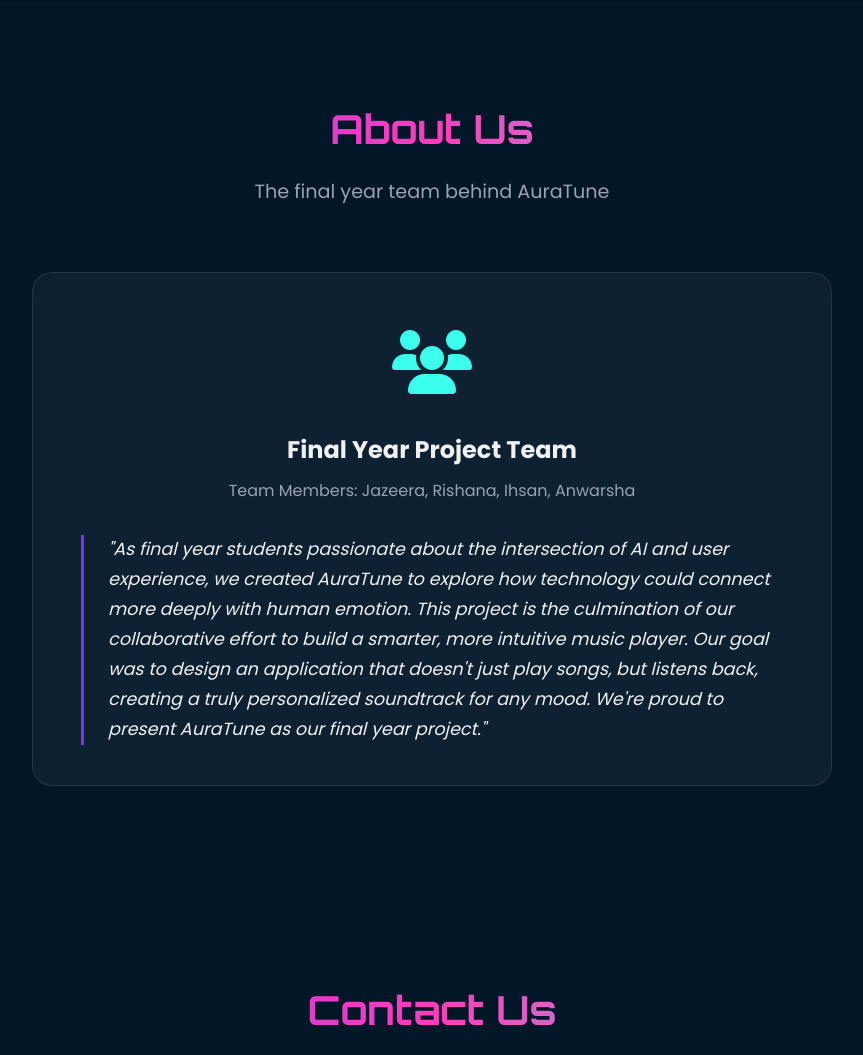
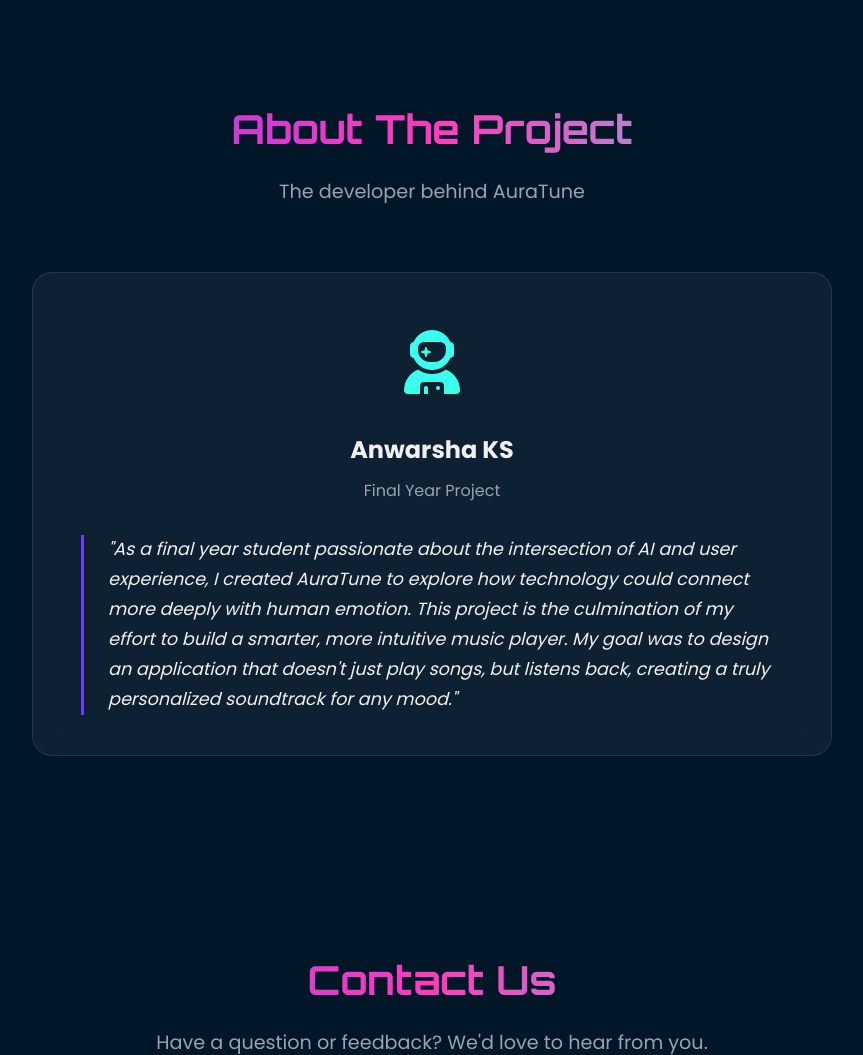
Before and after one commit to Anwarsha7/emotion-music-player, a Flask app: page / in a window 1280 px wide. Shown: the part 2644-3699 px from the top of the page, without its empty margins (208-1071 px from the left). Run offline with Flask 3, Linux system fonts and the light colour scheme.

Commit message:
Updated UI and fixed emotion detection issue

```diff
--- a/templates/landing.html
+++ b/templates/landing.html
@@ -714,19 +714,19 @@
 
     <section class="section" id="vision">
         <div class="section-title" data-aos="fade-up">
-        <h2>About Us</h2>
-        <p>The final year team behind AuraTune</p>
+        <h2>About The Project</h2>
+        <p>The developer behind AuraTune</p>
         </div>
 
         <div class="vision-container" data-aos="fade-up" data-aos-delay="200">
             <div class="team-info">
-                <div class="team-avatar"><i class="fas fa-users"></i></div>
-                <h3>Final Year Project Team</h3>
-                <p>Team Members: Jazeera, Rishana, Ihsan, Anwarsha</p>
+                <div class="team-avatar"><i class="fas fa-user-astronaut"></i></div>
+                <h3>Anwarsha KS</h3>
+                <p>Final Year Project</p>
             </div>
             <div class="vision-text">
                 <blockquote>
-                "As final year students passionate about the intersection of AI and user experience, we created AuraTune to explore how technology could connect more deeply with human emotion. This project is the culmination of our collaborative effort to build a smarter, more intuitive music player. Our goal was to design an application that doesn't just play songs, but listens back, creating a truly personalized soundtrack for any mood. We're proud to present AuraTune as our final year project."
+                "As a final year student passionate about the intersection of AI and user experience, I created AuraTune to explore how technology could connect more deeply with human emotion. This project is the culmination of my effort to build a smarter, more intuitive music player. My goal was to design an application that doesn't just play songs, but listens back, creating a truly personalized soundtrack for any mood."
                 </blockquote>
             </div>
         </div>
```
